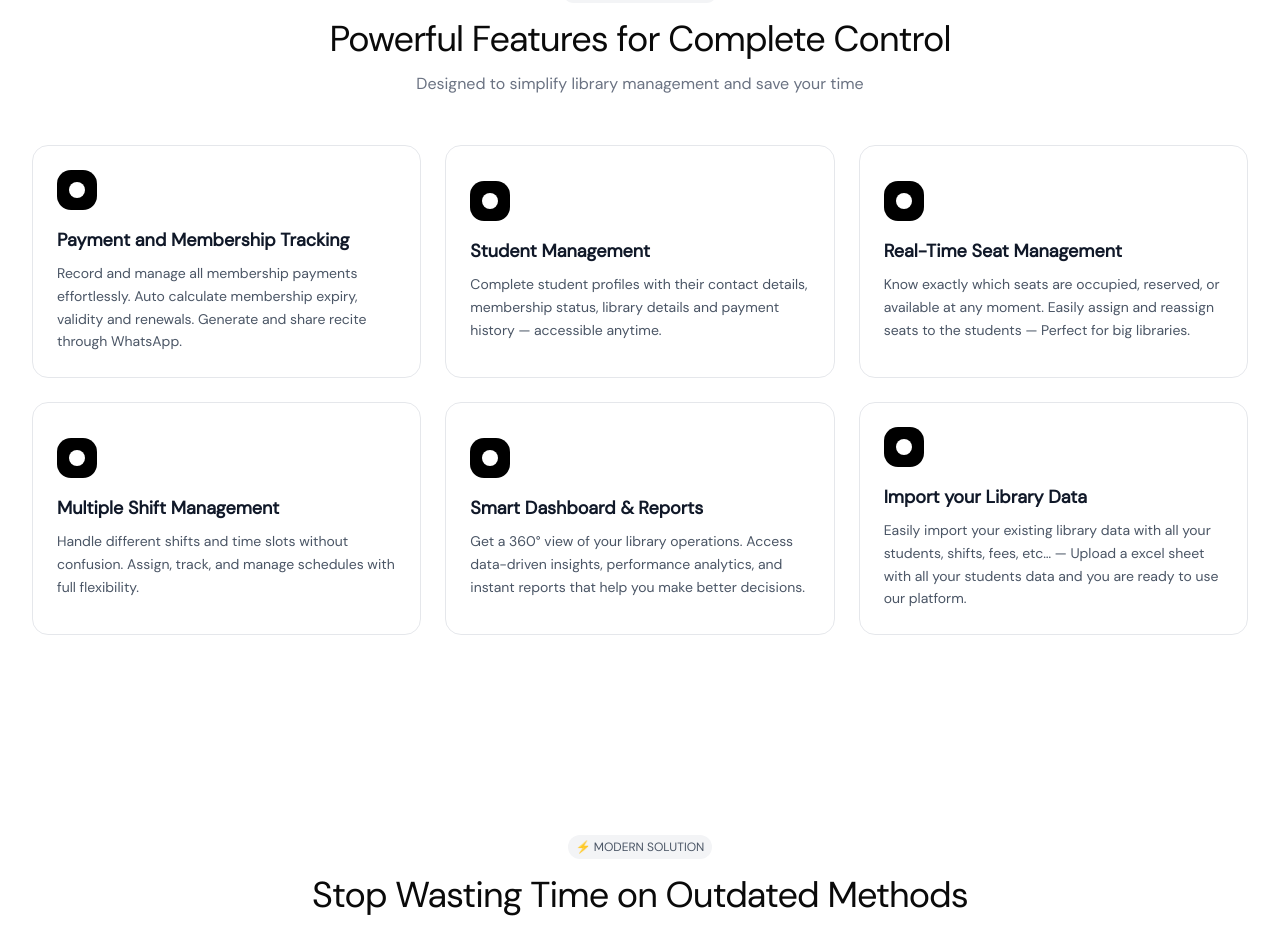
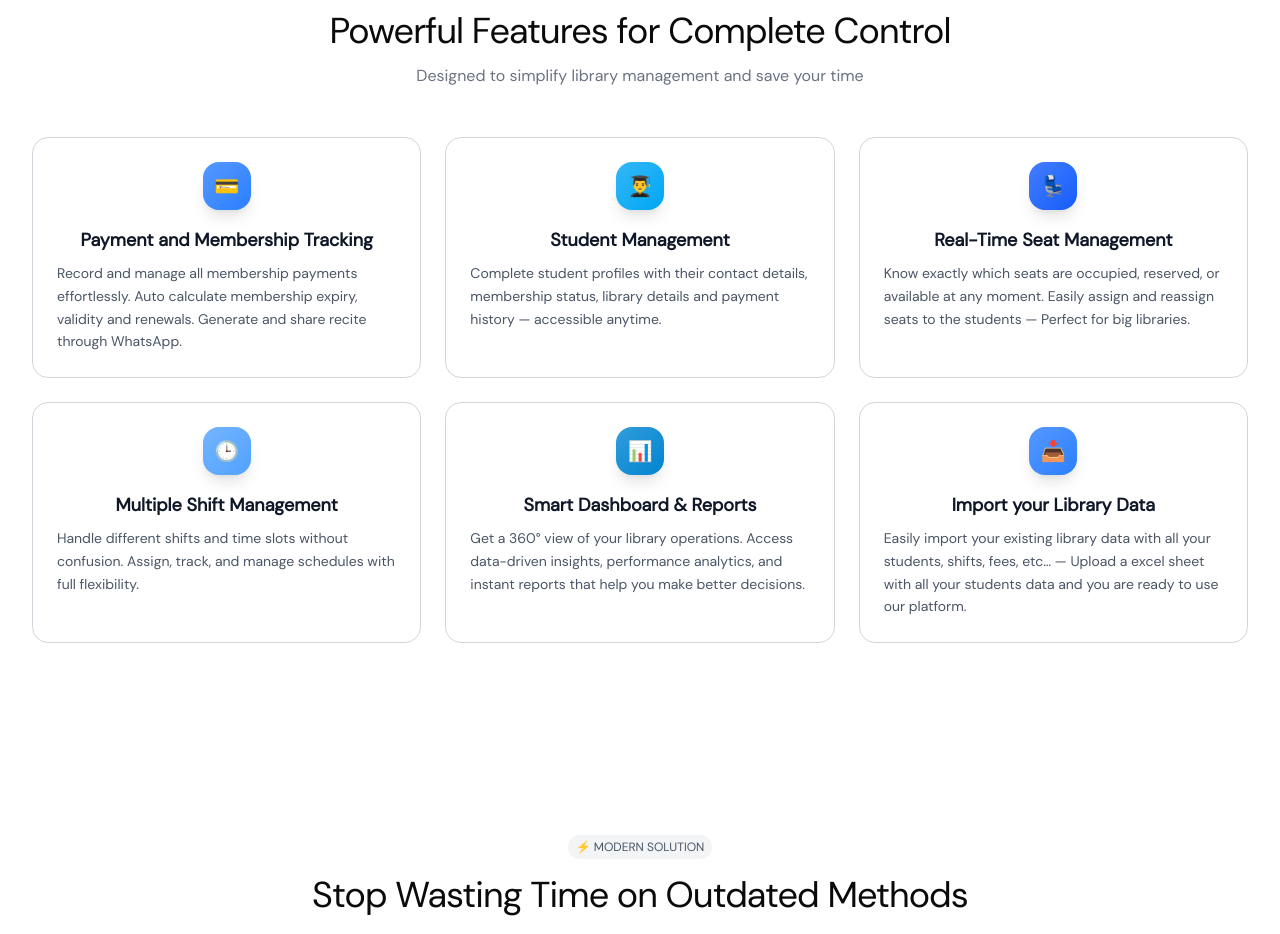
Before and after one commit to vin-dKR/libly-space-landing, a Next.js app: page / in a window 1280 px wide. Shown: the part 1681-2615 px from the top of the page. Built offline with nearby package versions, Linux system fonts and the light colour scheme.

Commit message:
RES: features

```diff
--- a/components/blocks/features/FeatureCard.tsx
+++ b/components/blocks/features/FeatureCard.tsx
@@ -1,37 +1,38 @@
 interface FeatureCardProps {
     title: string
     description: string
+    icon: string
+    iconColor: string
 }
 
-const FeatureCard = ({ title, description }: FeatureCardProps) => {
+const FeatureCard = ({ title, description, icon, iconColor }: FeatureCardProps) => {
     return (
-        <div className="relative rounded-2xl border border-gray-200 bg-white/80 backdrop-blur-sm p-5 sm:p-6 transition-all duration-300 group-hover:scale-[1.02] group-hover:shadow-lg h-full flex flex-col">
+        <div className="relative rounded-2xl border border-gray-300 bg-white/80 backdrop-blur-sm p-5 sm:p-6 transition-all duration-300 group-hover:scale-[1.02] group-hover:shadow-lg h-full flex flex-col group">
             {/* Background Gradient on Hover */}
-            <div className="absolute inset-0 bg-gradient-to-br from-gray-50 to-white rounded-2xl opacity-0 group-hover:opacity-100 transition-opacity duration-300"></div>
+            <div className="absolute inset-0 bg-gradient-to-br from-gray-50 to-transparent group-hover:scale-y-105 group-hover:scale-x-101 rounded-2xl opacity-0 group-hover:opacity-100 transition-opacity duration-300"></div>
 
-            {/* Top Spacing - Expands on Hover */}
-            <div className="flex-1 group-hover:flex-[1.2] transition-all duration-300"></div>
-
-            <div className="relative">
-                {/* Icon Container */}
-                <div className="w-10 h-10 bg-black rounded-xl flex items-center justify-center mb-4 group-hover:scale-110 transition-transform duration-300">
-                    <div className="w-4 h-4 bg-white rounded-md"></div>
+            <div className="relative flex-1 flex flex-col">
+                {/* Icon Container with Modern Design */}
+                <div className="mb-4 flex justify-center">
+                    <div className={`w-12 h-12 ${iconColor} rounded-2xl flex items-center justify-center group-hover:scale-110 group-hover:rotate-3 transition-all duration-300 shadow-lg relative overflow-hidden`}>
+                        {/* Subtle shine effect */}
+                        <div className="absolute inset-0 bg-gradient-to-br from-white/20 to-transparent"></div>
+                        <span className="text-white text-xl relative z-10">{icon}</span>
+                    </div>
                 </div>
 
                 {/* Content */}
-                <h1 className="text-lg font-semibold text-gray-900 mb-2 group-hover:text-gray-700 transition-colors duration-300">
-                    {title}
-                </h1>
-                <p className="text-sm text-gray-600 leading-relaxed group-hover:text-gray-500 transition-colors duration-300">
-                    {description}
-                </p>
+                <div className="flex-1 flex flex-col">
+                    <h1 className="text-lg font-semibold text-gray-900 mb-2 group-hover:text-gray-700 transition-colors duration-300 text-center">
+                        {title}
+                    </h1>
+                    <p className="text-sm text-gray-600 leading-relaxed group-hover:text-gray-500 transition-colors duration-300 flex-1">
+                        {description}
+                    </p>
+                </div>
             </div>
 
-            {/* Bottom Spacing - Expands on Hover */}
-            <div className="flex-1 group-hover:flex-[1.2] group-hover:mb-2 transition-all duration-300"></div>
-
             {/* Hover Border Effect */}
-            <div className="absolute inset-0 rounded-2xl border-2 border-transparent group-hover:border-gray-100 transition-all duration-300"></div>
         </div>
     )
 }
--- a/components/blocks/features/Features.tsx
+++ b/components/blocks/features/Features.tsx
@@ -24,6 +24,8 @@ const Features = () => {
                         <FeatureCard
                             title={feature.title}
                             description={feature.description}
+                            icon={feature.icon}
+                            iconColor={feature.iconColor}
                         />
                     </div>
                 ))}
--- a/constants/features/features.ts
+++ b/constants/features/features.ts
@@ -2,32 +2,46 @@ export interface Feature {
     id: number
     title: string
     description: string
+    icon: string
+    iconColor: string
 }
 
 export const featuresList: Feature[] = [
     {
         id: 1,
         title: "Payment and Membership Tracking",
-        description: "Record and manage all membership payments effortlessly. Auto calculate membership expiry, validity and renewals. Generate and share recite through WhatsApp."
+        description: "Record and manage all membership payments effortlessly. Auto calculate membership expiry, validity and renewals. Generate and share recite through WhatsApp.",
+        icon: "💳",
+        iconColor: "bg-blue-500"
     }, {
         id: 2,
         title: "Student Management",
-        description: "Complete student profiles with their contact details, membership status, library details and payment history — accessible anytime."
+        description: "Complete student profiles with their contact details, membership status, library details and payment history — accessible anytime.",
+        icon: "👨‍🎓",
+        iconColor: "bg-sky-500"
     }, {
         id: 3,
         title: "Real-Time Seat Management",
-        description: "Know exactly which seats are occupied, reserved, or available at any moment. Easily assign and reassign seats to the students — Perfect for big libraries."
+        description: "Know exactly which seats are occupied, reserved, or available at any moment. Easily assign and reassign seats to the students — Perfect for big libraries.",
+        icon: "💺",
+        iconColor: "bg-blue-600"
     }, {
         id: 4,
         title: "Multiple Shift Management",
-        description: "Handle different shifts and time slots without confusion. Assign, track, and manage schedules with full flexibility."
+        description: "Handle different shifts and time slots without confusion. Assign, track, and manage schedules with full flexibility.",
+        icon: "🕒",
+        iconColor: "bg-blue-400"
     }, {
         id: 5,
         title: "Smart Dashboard & Reports",
-        description: "Get a 360° view of your library operations. Access data-driven insights, performance analytics, and instant reports that help you make better decisions. "
+        description: "Get a 360° view of your library operations. Access data-driven insights, performance analytics, and instant reports that help you make better decisions.",
+        icon: "📊",
+        iconColor: "bg-sky-600"
     }, {
         id: 6,
         title: "Import your Library Data",
-        description: "Easily import your existing library data with all your students, shifts, fees, etc… — Upload a excel sheet with all your students data and you are ready to use our platform."
+        description: "Easily import your existing library data with all your students, shifts, fees, etc… — Upload a excel sheet with all your students data and you are ready to use our platform.",
+        icon: "📥",
+        iconColor: "bg-blue-500"
     }
 ]
```
